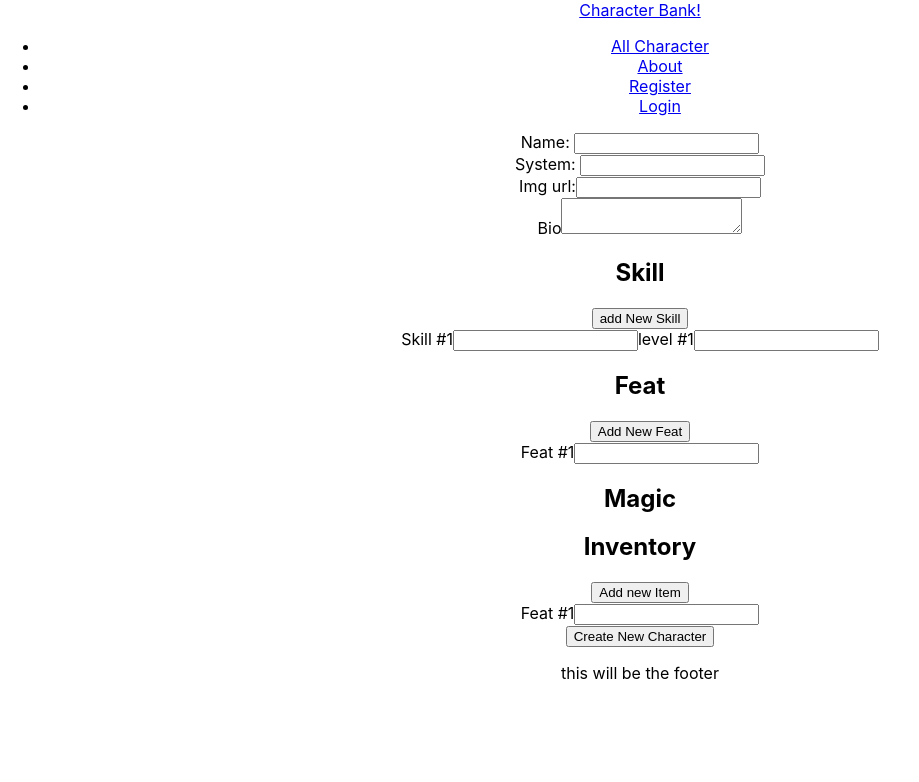
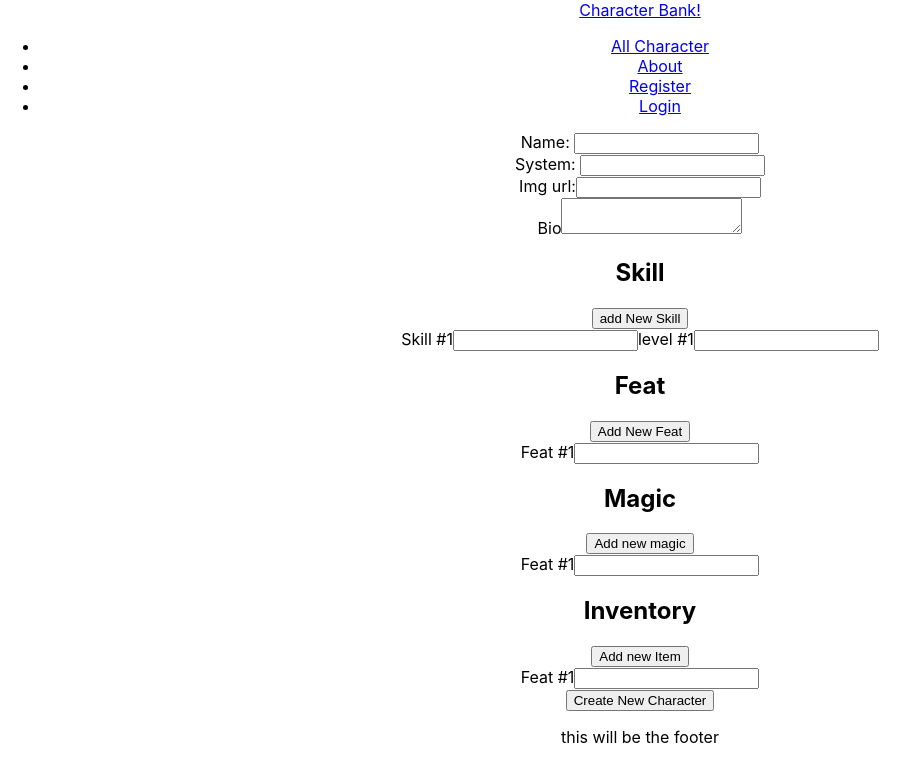
Before and after one commit to bopkid/Character-bank-client, a React (Create React App) app: page /profile/1/new in a window 1280 px wide. Shown: the top 782 px of the page, without its empty margins (0-919 px from the left). Built offline with nearby package versions, Linux system fonts and the light colour scheme.

Commit message:
added magic input

```diff
--- a/src/components/InventoryInput.js
+++ b/src/components/InventoryInput.js
@@ -3,15 +3,15 @@ import React from 'react';
 const InventoryInput = (props) => {
     return (
         props.inven.map((val ,idx) =>{
-            let featId = `feat-${idx}`
+            let invenId = `feat-${idx}`
             return(
                 <div key = {idx}>
-                  <label htmlFor = {featId}>{` Feat #${idx+1}`}</label>
+                  <label htmlFor = {invenId}>{` Feat #${idx+1}`}</label>
                   <input
                       type ="text"
-                      name = {featId}
+                      name = {invenId}
                       data-id ={idx}
-                      id = {featId}
+                      id = {invenId}
                       onChange = {props.handleChange}
                       className ="inven"
                   />
--- a/src/components/MagicInput.js
+++ b/src/components/MagicInput.js
@@ -1,10 +1,23 @@
 import React from 'react';
 
-const MagicInput = () => {
+const MagicInput = (props) => {
     return (
-        <div>
-
-        </div>
+        props.magic.map((val ,idx) =>{
+            let magicId = `feat-${idx}`
+            return(
+                <div key = {idx}>
+                  <label htmlFor = {magicId}>{` Feat #${idx+1}`}</label>
+                  <input
+                      type ="text"
+                      name = {magicId}
+                      data-id ={idx}
+                      id = {magicId}
+                      onChange = {props.handleChange}
+                      className ="magic"
+                  />
+                </div>
+            )
+        })
     );
 }
 
--- a/src/pages/NewCharacter.js
+++ b/src/pages/NewCharacter.js
@@ -39,7 +39,10 @@ class NewCharacter extends Component {
             this.setState({skill} , ()=>console.log(this.state.skill))
         }
         else if (["magic"].includes(e.target.className)){
-
+            console.log('magic')
+            let magic = [...this.state.Magic]
+            magic[e.target.dataset.id][e.target.className] = e.target.value
+            this.setState({magic}, () =>console.log(this.state.Magic))
         }
         else if (["inven"].includes(e.target.className)){
             console.log('inven')
@@ -86,6 +89,14 @@ class NewCharacter extends Component {
         e.preventDefault()
         this.setState((prevstate) =>({
             Inventory: [...prevstate.Inventory, {inven: ""}]
+        }))
+    }
+
+    newMagic = (e) =>{
+        console.log(this.state.Magic)
+        e.preventDefault()
+        this.setState((prevstate) =>({
+            Magic: [...prevstate.Magic, {magic: ""}]
         }))
     }
 
@@ -143,7 +154,8 @@ class NewCharacter extends Component {
                         </div>
                         <div className = "Magic form-input">
                             <h2>Magic</h2>
-
+                           <button onClick = {this.newMagic}>Add new magic</button>
+                           <MagicInput magic = {this.state.Magic} handleChange = {this.handleChange} />
                         </div>
                         <div className = "Inventory form-input">
                             <h2>Inventory</h2>
```
